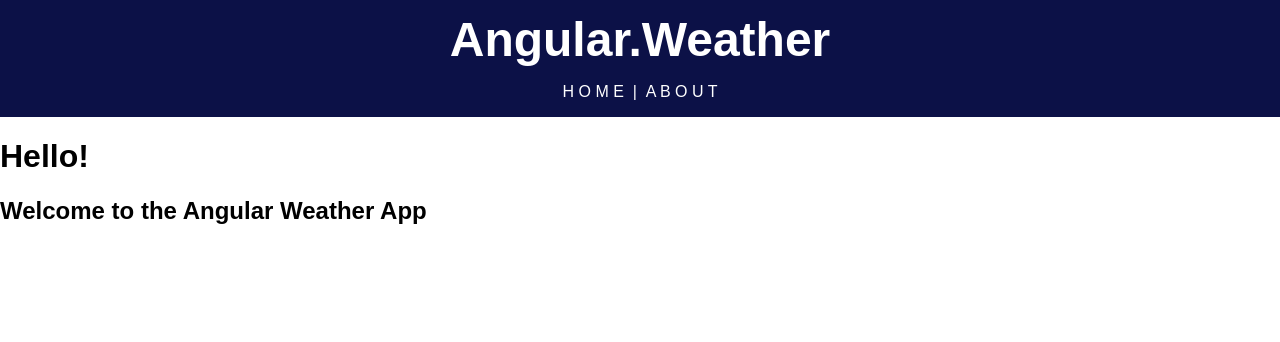
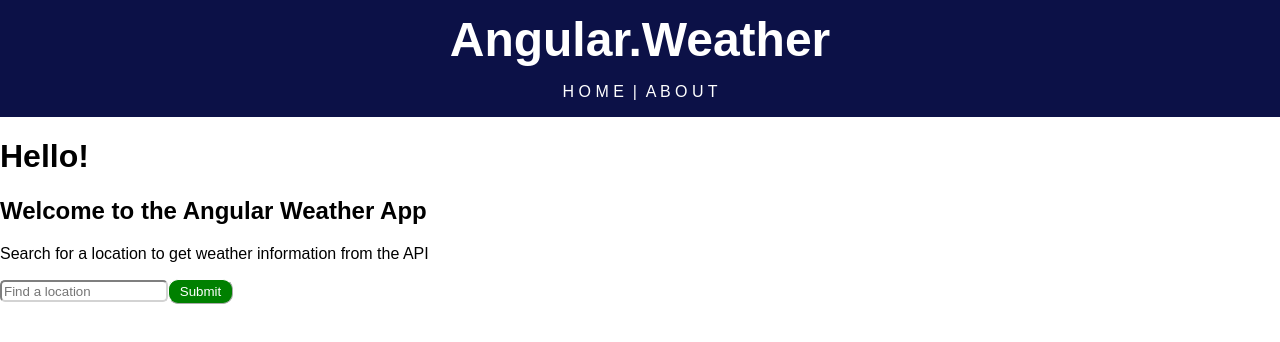
Before and after one commit to patrick-long/angular-weather, an Angular app: page / in a window 1280 px wide. Shown: the top 342 px of the page. Built offline with nearby package versions, Linux system fonts and the light colour scheme; a web font is replaced by a local one.

Commit message:
add form inputs to search for location

```diff
--- a/src/app/components/weather/weather.component.css
+++ b/src/app/components/weather/weather.component.css
@@ -0,0 +1,17 @@
+.input {
+    border-radius: 5px;
+    border-color: lightgrey;
+    border-width: 2px;
+    width: 10rem;
+    height: 1rem;
+}
+
+.submit {
+    color: white;
+    background: green;
+    border-radius: 10px;
+    border-color: white;
+    border-width: 1px;
+    width: 65px;
+    height: 25px;
+}
--- a/src/app/components/weather/weather.component.html
+++ b/src/app/components/weather/weather.component.html
@@ -1,4 +1,9 @@
 <div>
   <h1>Hello!</h1>
   <h2>Welcome to the Angular Weather App</h2>
+  <p>Search for a location to get weather information from the API</p>
+  <form>
+    <input type="text" name="location" class="input" id="weatherLocation" placeholder="Find a location">
+    <button type="submit" class="submit">Submit</button>
+  </form>
 </div>
```
